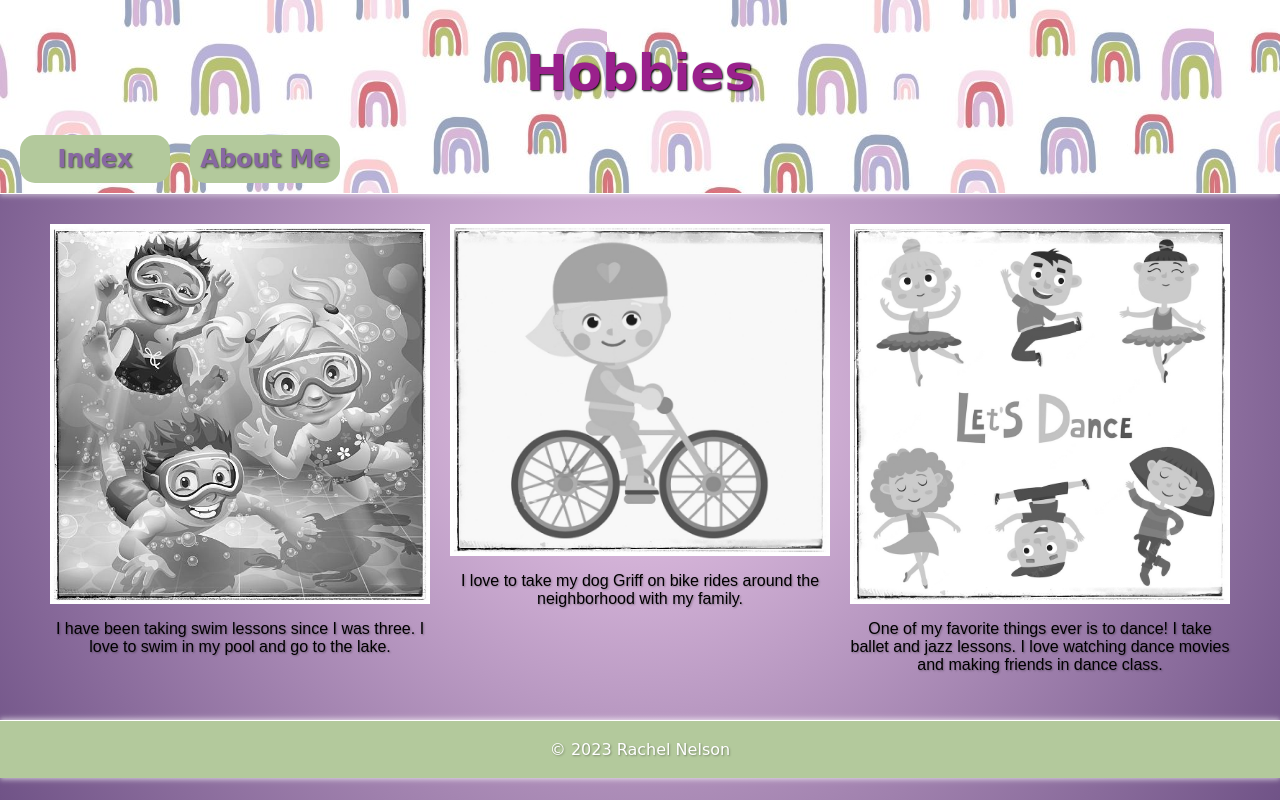
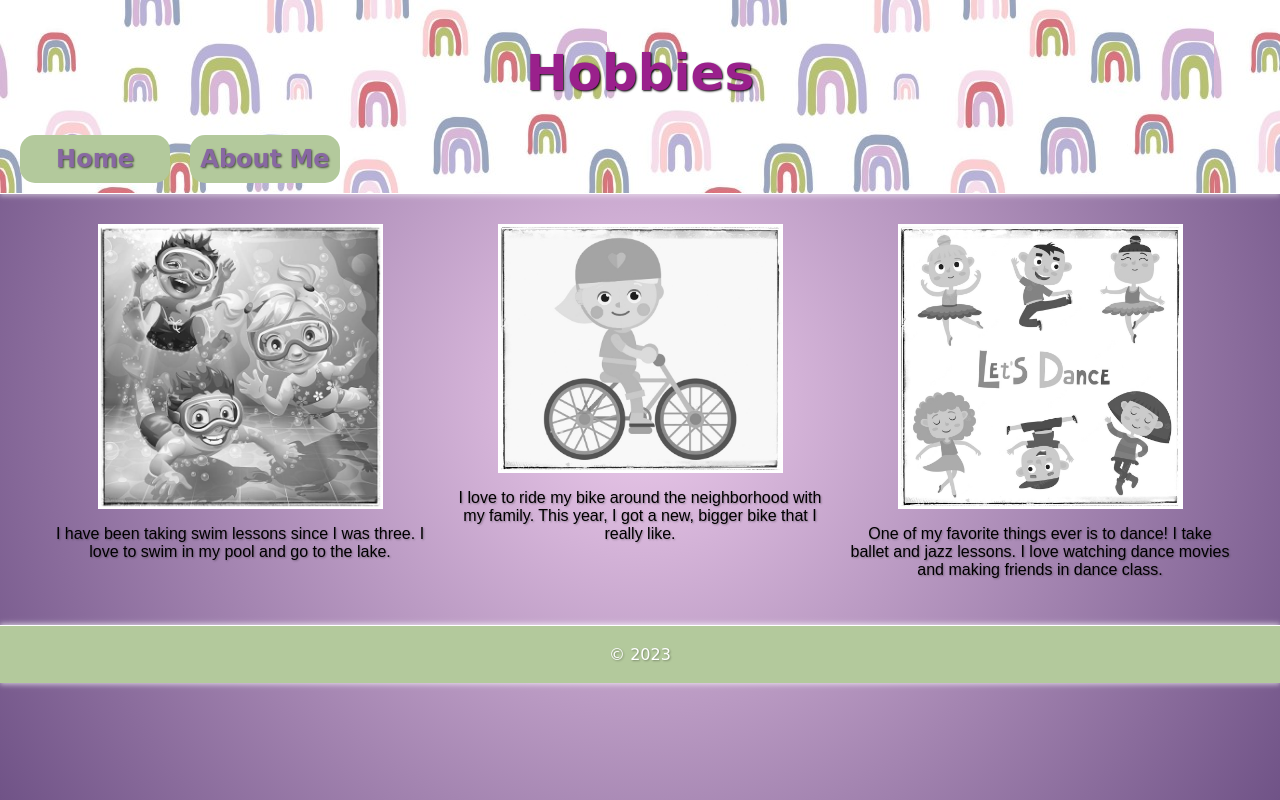
Before and after one commit to RNN4830/bioSite, a plain HTML site: page hobbies.html in a window 1280 px wide. Drawn offline with Linux system fonts and the light colour scheme.

Commit message:
Update hobbies.html

```diff
--- a/hobbies.html
+++ b/hobbies.html
@@ -11,7 +11,7 @@ bioSite Hobbies html
       <h1>Hobbies</h1>
       <nav>
         <ul>
-          <li><a href="index.html">Index</a></li>
+          <li><a href="index.html">Home</a></li>
           <li><a href="aboutme.html">About Me</a></li>
         </ul>
       </nav>
@@ -20,21 +20,21 @@ bioSite Hobbies html
       <div class="row">
         <div class="column1"></div>
         <div class="column2">
-          <img src="images/swim.jpeg" alt="Image of swimming">
+          <img src="images/swim.jpeg" alt="Image of swimming" width=75%>
           <p>I have been taking swim lessons since I was three.  I love to swim in my pool and go to the lake.</p>
         </div>
         <div class="column3">
-          <img src="images/bike.jpeg" alt="Image of a bike">
-          <p>I love to take my dog Griff on bike rides around the neighborhood with my family.</p>
+          <img src="images/bike.jpeg" alt="Image of a bike" width=75%>
+          <p>I love to ride my bike around the neighborhood with my family.  This year, I got a new, bigger bike that I really like.</p>
         </div>
         <div class="column4">
-          <img src="images/dance.jpeg" alt="Image of dance">
+          <img src="images/dance.jpeg" alt="Image of dance" width=75%>
           <p>One of my favorite things ever is to dance!  I take ballet and jazz lessons.  I love watching dance movies and making friends in dance class.</p>
         </div>
       </div>
     </main>
     <footer>
-      <p>&copy; 2023 Rachel Nelson</p>
+      <p>&copy; 2023</p>
     </footer>
   </body>
 </html>
```
